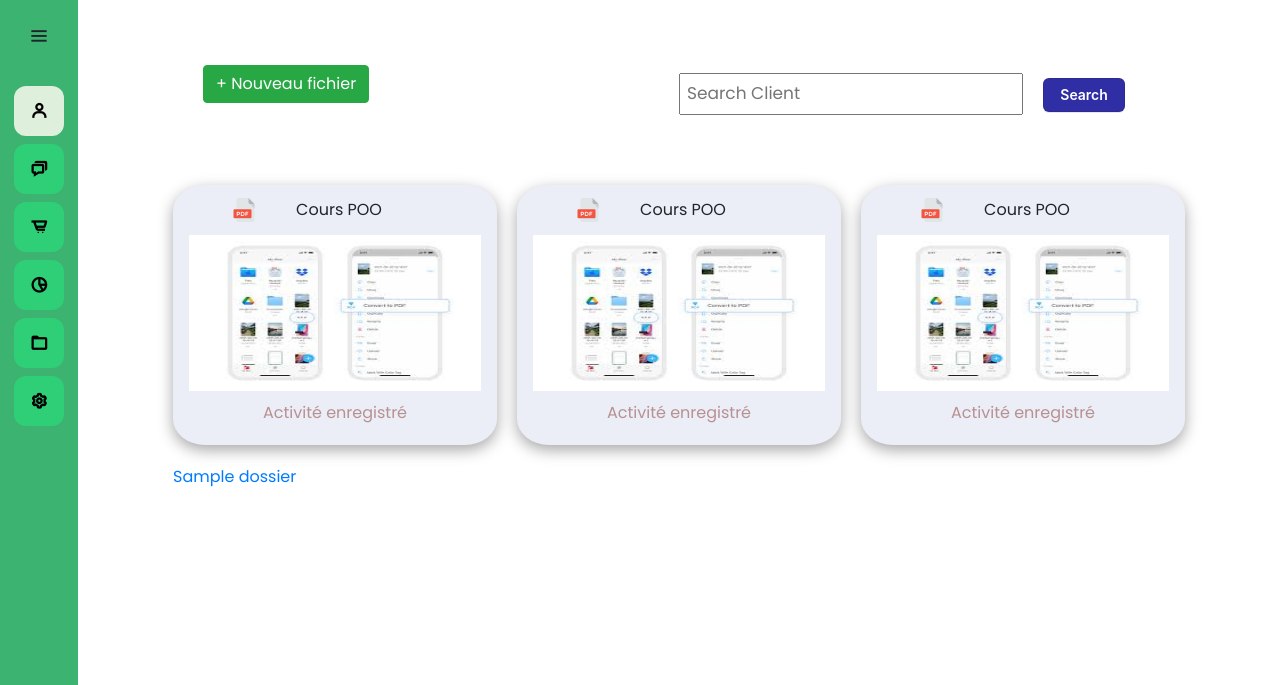
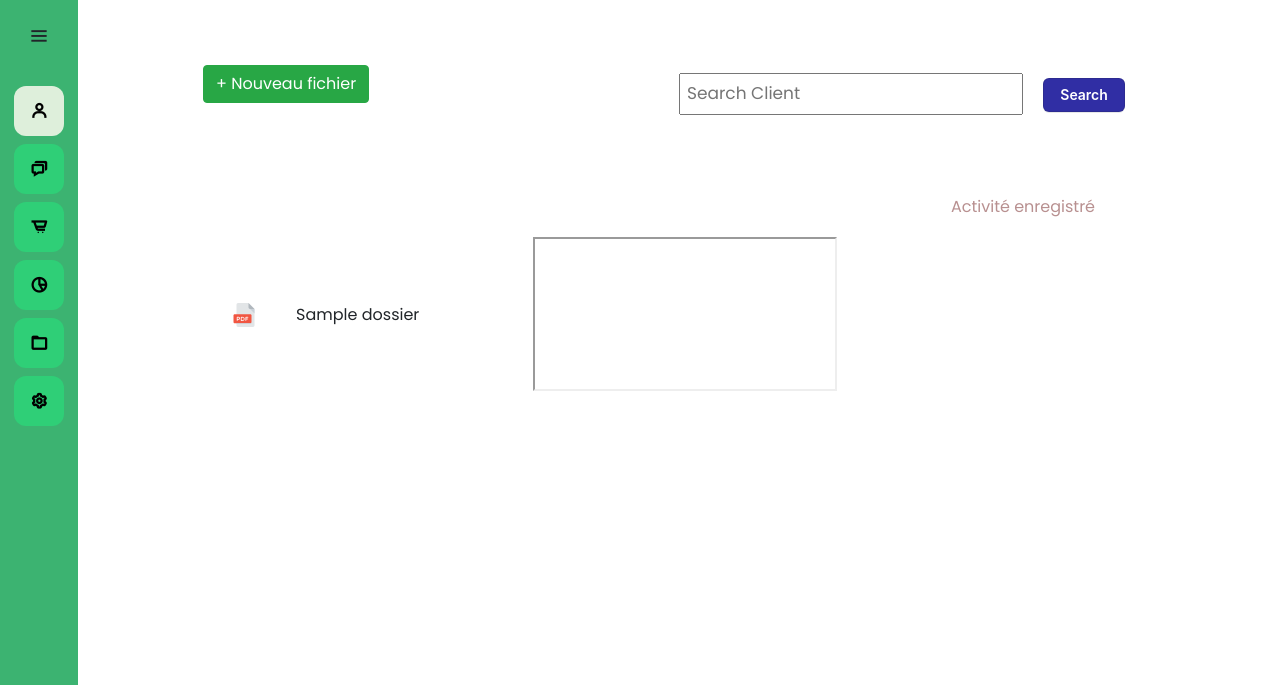
Before and after one commit to sultaaaane/abdsslam, a PHP site: page /php/Client/index.php in a window 1280 px wide. Shown: the top 685 px of the page. Run offline with PHP 8.4, Linux system fonts and the light colour scheme; tables that the repository leaves empty or names only in its code hold one stand-in row (values such as "Sample post").

Commit message:
Update index.php

```diff
--- a/php/Client/index.php
+++ b/php/Client/index.php
@@ -140,27 +140,7 @@
       </form>
 
     </section>
-      <section class="home-section">
-      <div class="grid">
-        <div class="card1">
-        <div class="icone" style="margin: auto;">
-        <div class="imgdiv" style="width: 20%; text-align: center; margin: auto;" ><img src="../icones/pdfff.png" alt="#"></div><div class="title" style="width: 60%; margin: auto;"><span>Cours POO</span></div></div>
-        <div class="img" > <img src="../images/images.jpeg" alt="" style="height: 100%; width: 100%;"></div>
-          <div class="text">Activité enregistré</div>
-        </div>
-        <div class="card2">
-        <div class="icone" style="margin: auto;">
-        <div class="imgdiv" style="width: 20%; text-align: center; margin: auto;" ><img src="../icones/pdfff.png" alt="#"></div><div class="title" style="width: 60%; margin: auto;"><span>Cours POO</span></div></div>
-          <div class="img" > <img src="../images/images.jpeg" alt="" style="height: 100%; width: 100%;"></div>
-          <div class="text">Activité enregistré</div>
-        </div>
-        <div class="card3">
-        <div class="icone" style="margin: auto;">
-        <div class="imgdiv" style="width: 20%; text-align: center; margin: auto;" ><img src="../icones/pdfff.png" alt="#"></div><div class="title" style="width: 60%; margin: auto;"><span>Cours POO</span></div></div>
-        <div class="img" > <img src="../images/images.jpeg" alt="" style="height: 100%; width: 100%;"></div>
-          <div class="text">Activité enregistré</div>
-        </div>
-        <?php
+    <?php
 require('../DB/connect.php');
 
 // Create a mysqli object
@@ -171,7 +151,7 @@
     die("Connection failed: " . $mysqli->connect_error);
 }
     // Create the query
-$query = "SELECT * FROM dossier";
+$query = "SELECT * FROM dossier ";
 
 // Execute the query
 $result = $mysqli->query($query);
@@ -179,9 +159,20 @@
 while ($row = $result->fetch_assoc()) {
     $file_name = $row['name'];
     $file_data = $row['type'];
+    $file = $row['pdf'];
+    // Output the file as a link
+ echo '
+      <section class="home-section">
+      <div class="grid">
+        <?php
 
-    // Output the file as a link
-    echo "<a href='data:application/octet-stream;base64," . base64_encode($file_data) . "' download='" . $file_name . "'>" . $file_name . "</a><br>";
+        <div class="card1">
+        <div class="icone" style="margin: auto;">
+        <div class="imgdiv" style="width: 20%; text-align: center; margin: auto;" ><img src="../../icones/pdfff.png" alt="#"></div><div class="title" style="width: 60%; margin: auto;"><span>'. $file_name . '</span></div></div>
+        <div class="img" ><iframe src="data:application/pdf;base64,"' . base64_encode($file) . '"></iframe> </div>
+          <div class="text">Activité enregistré</div>
+        </div> ';
+
 }
 
 // Free the result set
@@ -192,8 +183,9 @@
 if (!$result) {
     die("Error: " . $mysqli->error);
 }
+          ?>
+        </div>
 
-?>
     </div>
   <!-- The Modal -->
 <div id="myModal" class="modal">
```
